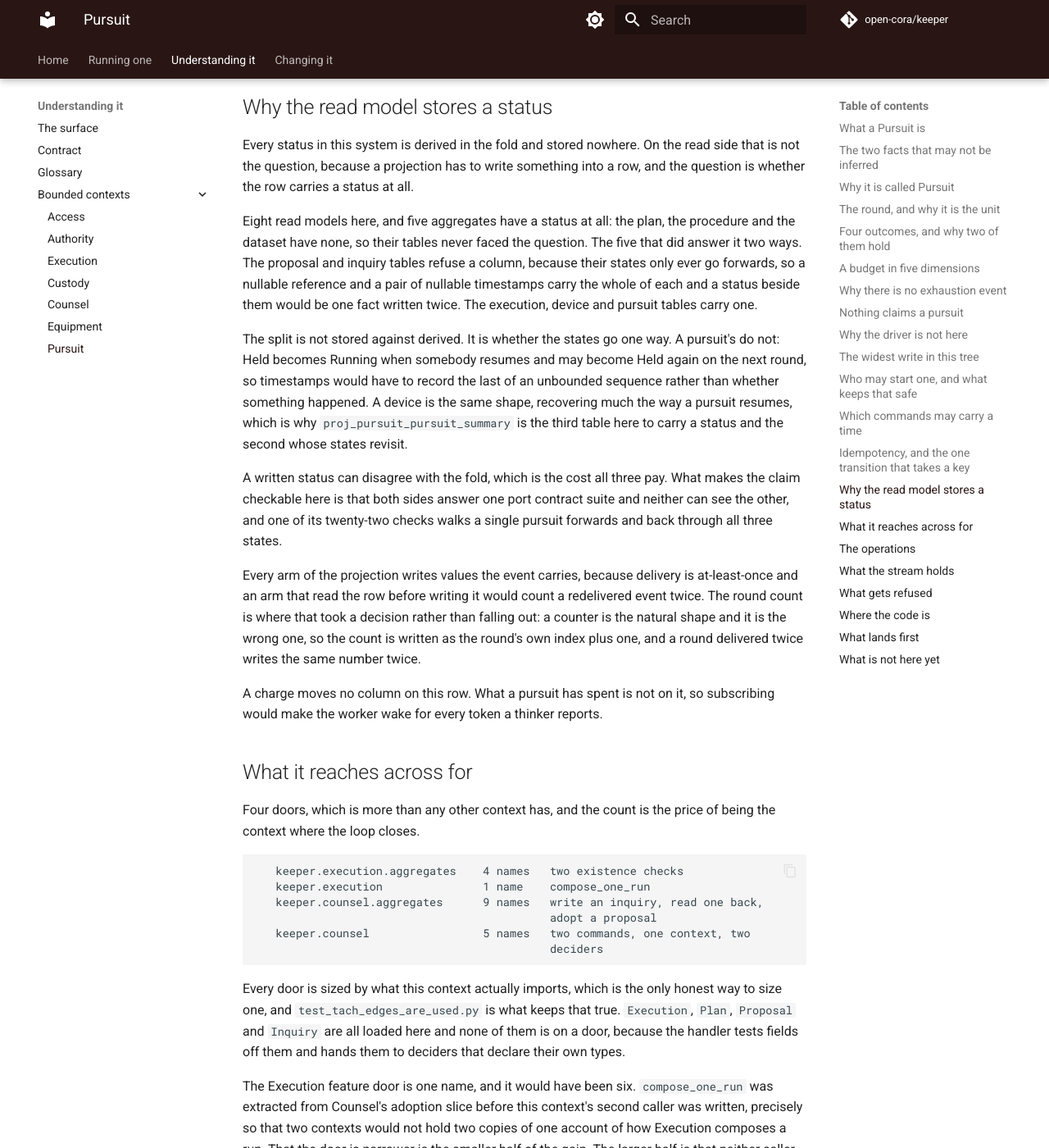
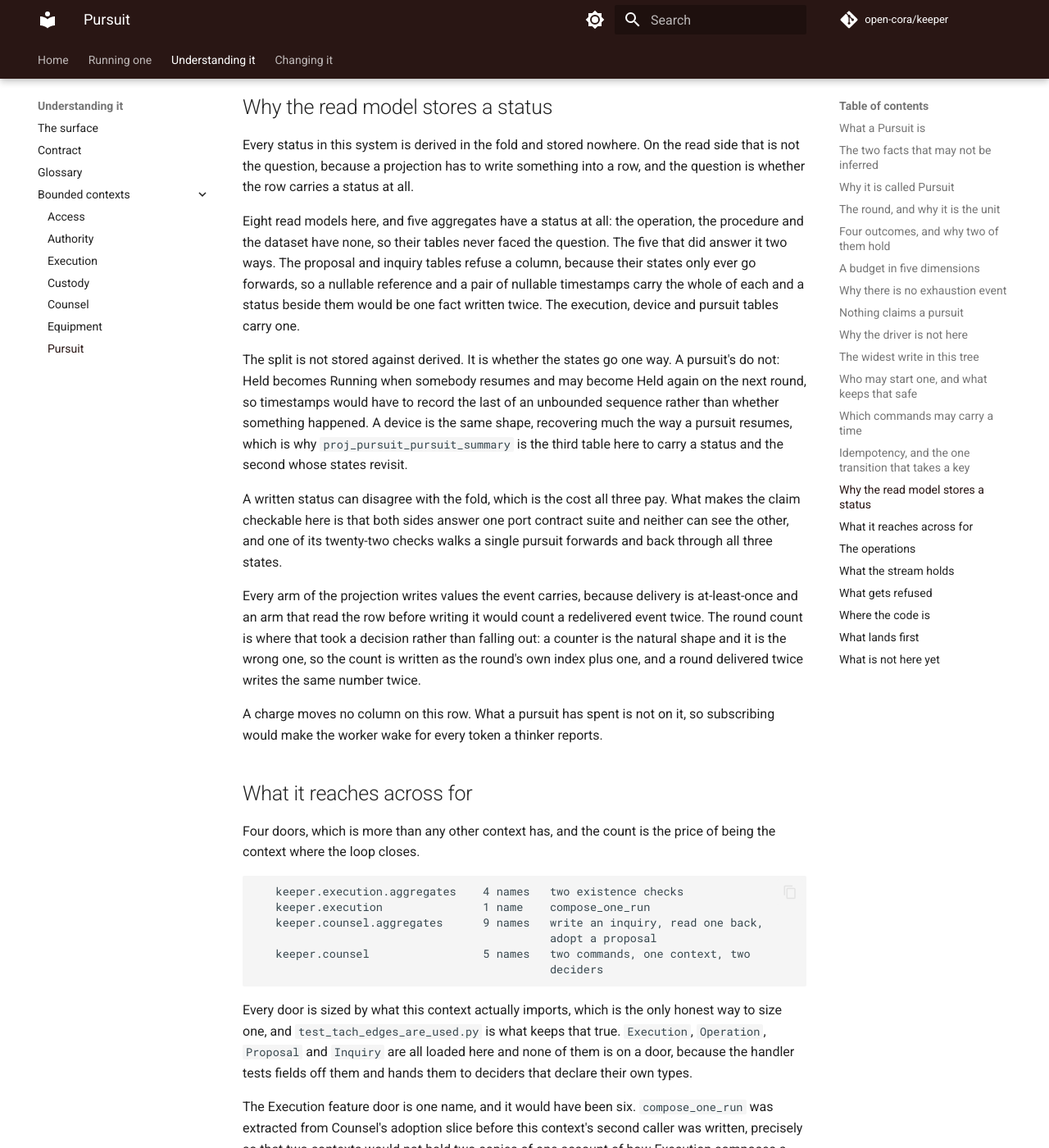
Before and after one commit to open-cora/keeper, an MkDocs documentation site: the page built from docs/bounded-contexts/pursuit.md, in a window 1280 px wide and 1400 px high, scrolled down 7789 px. Shown: the whole window at 82% size. Built offline with MkDocs 1.6.1 and Material for MkDocs 9.7.7, drawn with Linux system fonts in a browser that asks for light colours; some web fonts are replaced; comment, search, counter and statistics services are not loaded; some of the changed text lies outside the part shown.

Commit message:
docs: the client glossaries define the words they use, and stop naming a Plan
A client's glossary carries the shared vocabulary that project actually
uses, plus its own words, and nothing else. It is not a short copy of the
keeper's and should not grow into one: each of these ships as a
repository of its own and has to keep its copy true, so a definition for
something a client does not have is a definition nobody here can check.

Checked against each project's own source rather than guessed. Most of
what a word search turns up is ordinary English: a latency budget in the
conductor is not a pursuit's budget, laundering a claim into a conclusion
is not a thinker's Conclusion, and a device repr in a document is not the
Device aggregate. What survived is five terms.

The thinker gained the four it most needed. It writes an inquiry, it
reaches the keeper as a principal, it reads what a run reported, and its
own Engine entry leans on the word routine, so a reader of that entry had
nowhere to look. The conductor gained the control system it spends its
life driving. Nothing was added to the reporter: Custody is a bounded
context, and these pages say in their own opening that they do not carry
that vocabulary.

The wording is the keeper's, copied rather than reworded, because one
page defining a term is the whole point. Two were truncated where the
keeper's entry reaches for something a client does not have, which is a
cut and not a paraphrase.

Three stale references went with it. The thinker's Procedure and Proposal
entries still contrasted with a plan, and the pursuit page still named
the aggregate in three places. The fourth mention on that page stays: a
campaign is something drawn up in advance with a plan behind it, and that
is the sentence the context's name rests on.

Co-Authored-By: Claude Opus 5 (1M context) <noreply@anthropic.com>

````diff
--- a/docs/bounded-contexts/pursuit.md
+++ b/docs/bounded-contexts/pursuit.md
@@ -30,7 +30,7 @@ Two of those fields are the reason the whole context exists. The beamline and th
 
 The whole context follows from one gap, and the gap is in [Counsel](counsel.md#what-a-proposal-does-not-say-and-why-the-caller-must).
 
-A proposal names a plan and the values to run it with. Turning one into work needs two more facts that a proposal does not carry: the beamline it runs at, and the scopes it may drive. Both are safety-bearing, and neither can be worked out from anything on the record. So adopting a proposal makes the caller state them, every time.
+A proposal names an operation and the values to run it with. Turning one into work needs two more facts that a proposal does not carry: the beamline it runs at, and the scopes it may drive. Both are safety-bearing, and neither can be worked out from anything on the record. So adopting a proposal makes the caller state them, every time.
 
 That is the right answer while the caller is a person. It becomes the wrong answer the moment the caller is software, because software stating a scope is software deciding what it may touch.
 
@@ -218,7 +218,7 @@ The store names the state in a column now instead of inferring it from which col
 
 Every status in this system is derived in the fold and stored nowhere. On the read side that is not the question, because a projection has to write something into a row, and the question is whether the row carries a status at all.
 
-Eight read models here, and five aggregates have a status at all: the plan, the procedure and the dataset have none, so their tables never faced the question. The five that did answer it two ways. The proposal and inquiry tables refuse a column, because their states only ever go forwards, so a nullable reference and a pair of nullable timestamps carry the whole of each and a status beside them would be one fact written twice. The execution, device and pursuit tables carry one.
+Eight read models here, and five aggregates have a status at all: the operation, the procedure and the dataset have none, so their tables never faced the question. The five that did answer it two ways. The proposal and inquiry tables refuse a column, because their states only ever go forwards, so a nullable reference and a pair of nullable timestamps carry the whole of each and a status beside them would be one fact written twice. The execution, device and pursuit tables carry one.
 
 The split is not stored against derived. It is whether the states go one way. A pursuit's do not: Held becomes Running when somebody resumes and may become Held again on the next round, so timestamps would have to record the last of an unbounded sequence rather than whether something happened. A device is the same shape, recovering much the way a pursuit resumes, which is why `proj_pursuit_pursuit_summary` is the third table here to carry a status and the second whose states revisit.
 
@@ -241,7 +241,7 @@ Four doors, which is more than any other context has, and the count is the price
                                             deciders
 ```
 
-Every door is sized by what this context actually imports, which is the only honest way to size one, and `test_tach_edges_are_used.py` is what keeps that true. `Execution`, `Plan`, `Proposal` and `Inquiry` are all loaded here and none of them is on a door, because the handler tests fields off them and hands them to deciders that declare their own types.
+Every door is sized by what this context actually imports, which is the only honest way to size one, and `test_tach_edges_are_used.py` is what keeps that true. `Execution`, `Operation`, `Proposal` and `Inquiry` are all loaded here and none of them is on a door, because the handler tests fields off them and hands them to deciders that declare their own types.
 
 The Execution feature door is one name, and it would have been six. `compose_one_run` was extracted from Counsel's adoption slice before this context's second caller was written, precisely so that two contexts would not hold two copies of one account of how Execution composes a run. That the door is narrower is the smaller half of the gain. The larger half is that neither caller any longer knows that a procedure is defined and then dispatched, or that the dispatch needs the procedure folded first.
 
````
